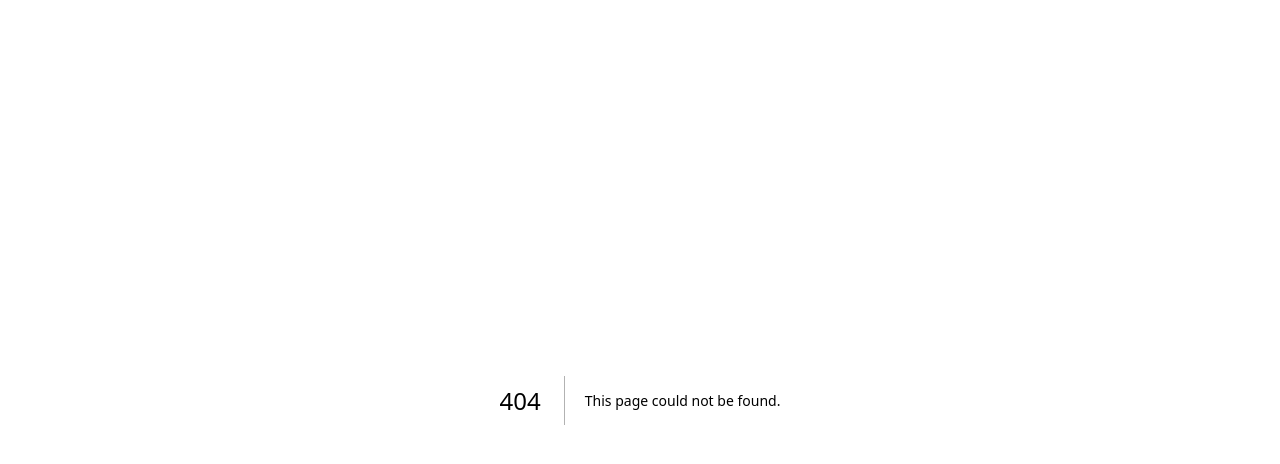
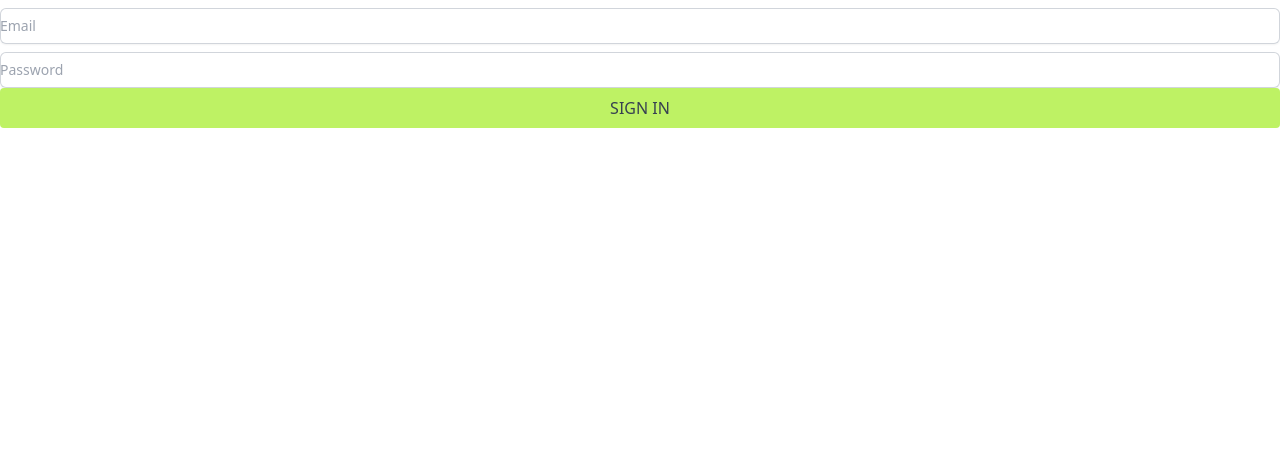
Before and after one commit to yurihoka/Beyond, a Next.js app: page /signin in a window 1280 px wide. Before the commit this address had no page. Shown: the top 464 px of the page. Built offline with nearby package versions, Linux system fonts and the light colour scheme.

Commit message:
Fix: ディレクトリ修正、pagesからprops削除

```diff
--- a/src/app/api/login/page.tsx
+++ b/src/app/signin/page.tsx
@@ -1,11 +1,10 @@
 import type { NextPage } from "next";
 import Form from "@/components/common/Form";
-import { ButtonProps } from "@/components/common/types";
 
-const Page: NextPage<ButtonProps> = ({ entry }) => {
+const Page: NextPage = () => {
   return (
     <>
-      <Form entry={entry} />
+      <Form entry="signin" />
     </>
   );
 };
```
Also changed, not shown: 1 other file (tests, documents, lock files or other folders).
